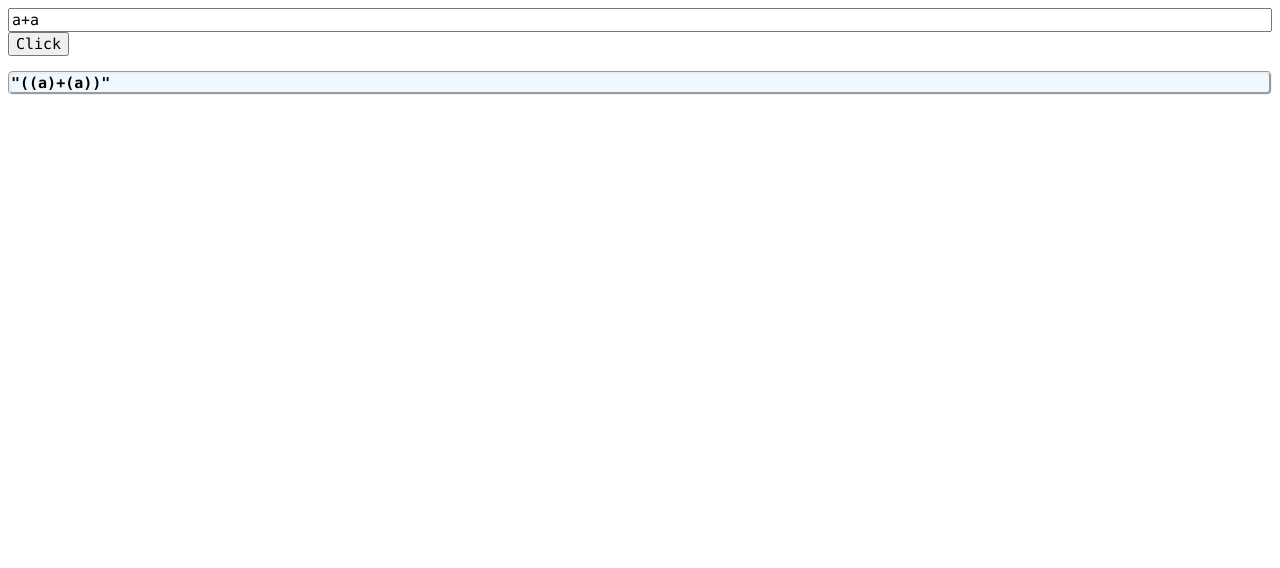
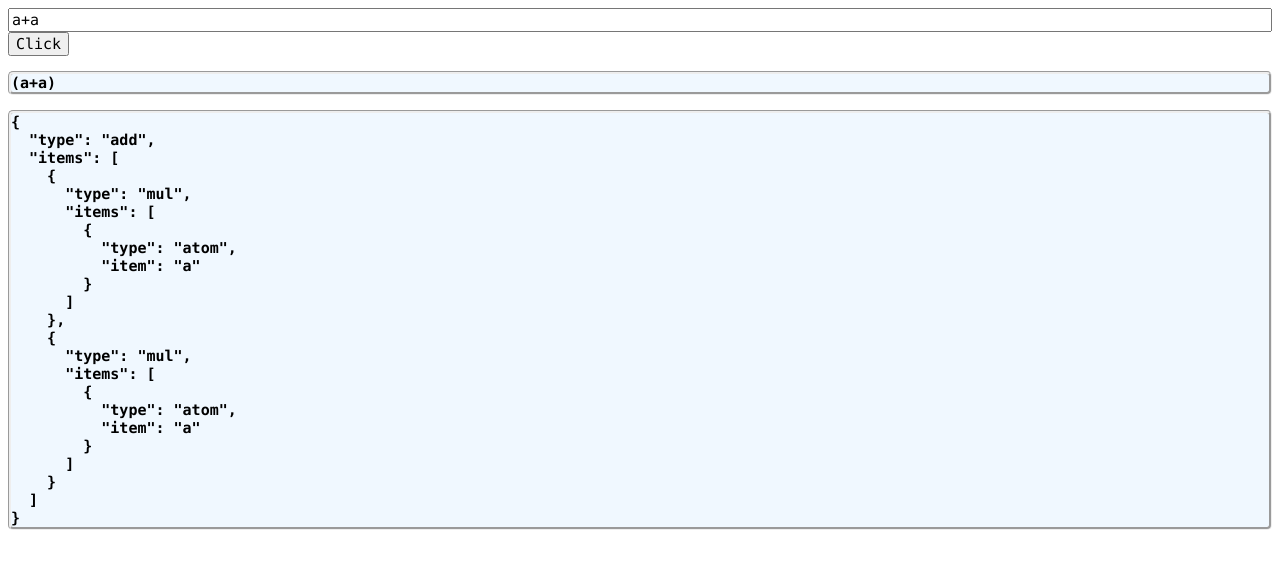
Before and after one commit to oruji/chomsky, a plain HTML site: page index.html in a window 1280 px wide. Both pictures are taken after a click on the button "Click". Drawn offline with nearby package versions, Linux system fonts and the light colour scheme.

Commit message:
remove useless parenthesis

```diff
--- a/chomsky.js
+++ b/chomsky.js
@@ -224,7 +224,7 @@ function toStr(hier) {
     for ( var i = 0; i < hier.items.length; i++) {
       tempStr += toStr(hier.items[i]);
     }
-    return "(" + tempStr + ")";
+    return tempStr;
 
   } else if (hier.type === types.ADD) {
     var tempStr = "";
@@ -239,6 +239,4 @@ function toStr(hier) {
   } else if (hier.type === types.STAR) {
     return toStr(hier.item) + "*";
   }
-
-  return;
 }
--- a/index.html
+++ b/index.html
@@ -8,17 +8,19 @@
     var inVar = $("#inVar").val();
 
     try {
-
-      var outVar = JSON.stringify(minimize(inVar), undefined, 2);
+      var outVar = minimize(inVar);
+      var outVar2 = JSON.stringify(toHier(inVar), undefined, 2);
 
     } catch (err) {
       $("#myError").text(err.message);
     }
 
     $("#outVar").text(outVar);
+    $("#outVar2").text(outVar2);
   }
 </script>
 <input type="text" id="inVar" value="a+a" />
 <button onclick="onClick()">Click</button>
 <p id="myError"></p>
 <pre id="outVar"></pre>
+<pre id="outVar2"></pre>
```
